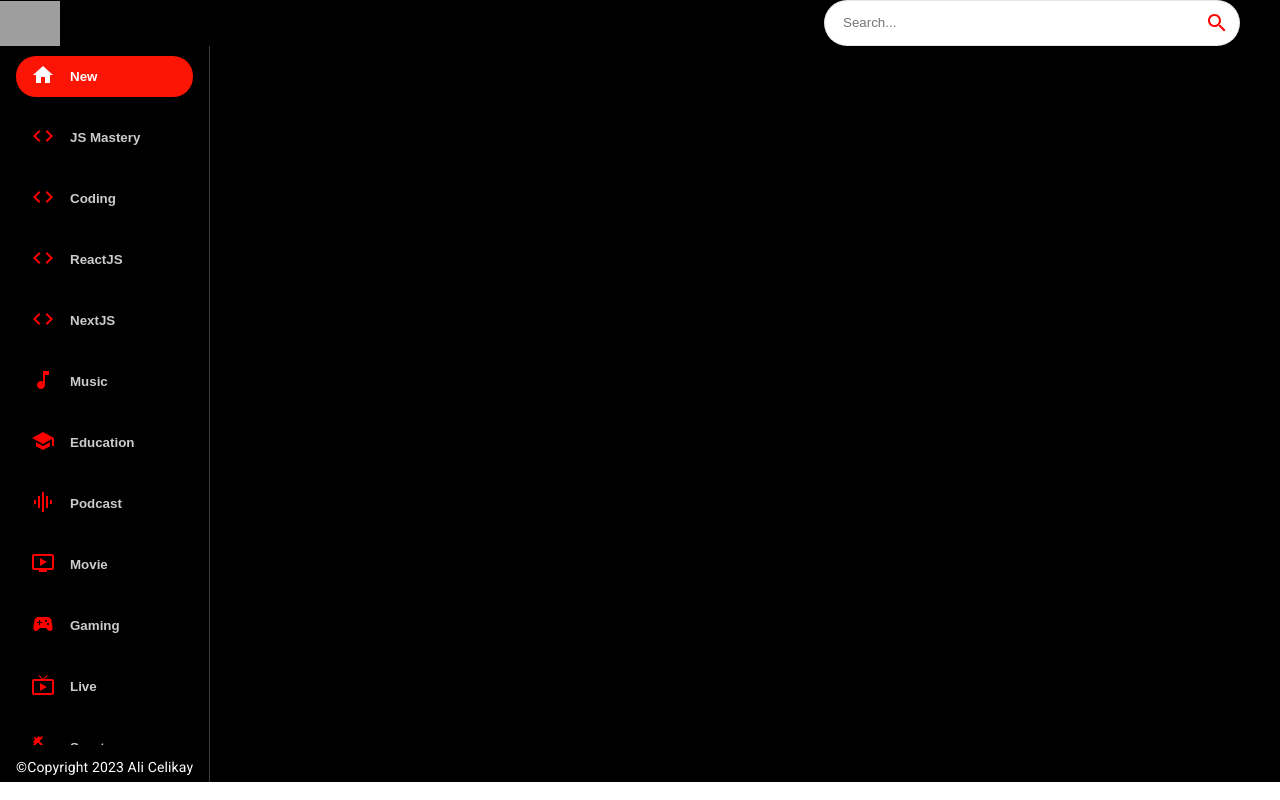
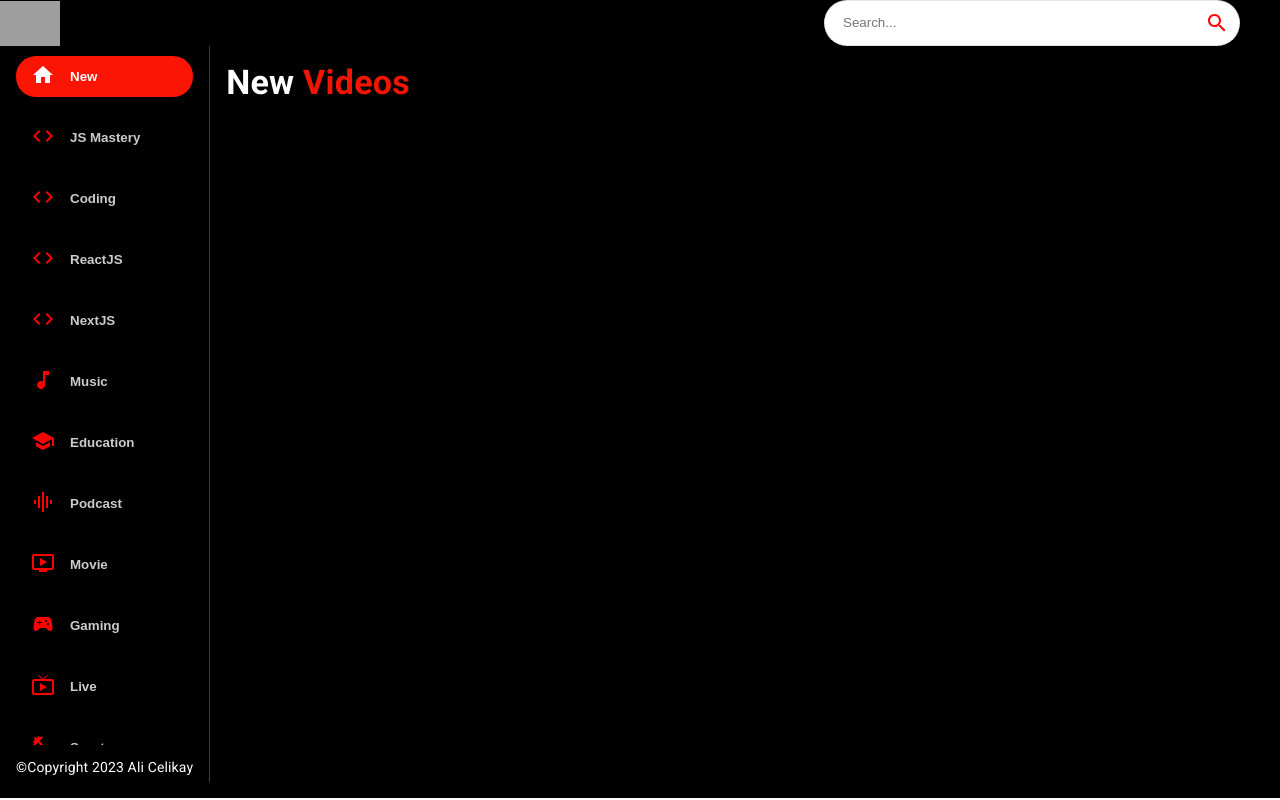
Before and after one commit to AliCelikay/react-youtube-clone, a React (Create React App) app: page / in a window 1280 px wide. Built offline with nearby package versions, Linux system fonts and the light colour scheme; no server answers; grey boxes are pictures that could not be loaded.

Commit message:
made videos file and updated sidebar

```diff
--- a/src/components/Feed.jsx
+++ b/src/components/Feed.jsx
@@ -1,10 +1,25 @@
 import React from 'react'
 import {useState, useEffect} from 'react'
 import {Box, Stack, Typography} from '@mui/material'
-import Sidebar from './Sidebar'
+
+// import Sidebar from './Sidebar'
+// import Videos from './Videos'
+import {Sidebar, Videos} from './';// ./components
+
+import { fetchFromAPI } from '../utils/fetchFromApi';
 
 
 const Feed = () => {
+  const [selectedCategory, setSelectedCategory] = useState('New')
+
+  // a lifecycle hook that gets called when component initially loads
+  useEffect(() => {
+
+    fetchFromAPI(`search?part=snippet&q=${selectedCategory}`)
+    // empty dependency array so code will run only when we reload the page
+  }, []);
+
+
   return (
     <Stack
       // second sx means 'usually', usually column, except on medium and larger will be row
@@ -13,7 +28,10 @@ const Feed = () => {
       <Box
         sx={{height: {sx: 'auto', md: '92vh'}, borderRight: '1px solid #3d3d3d', px: {sx: 0, md: 2}}}
       >
-        <Sidebar/>
+        <Sidebar
+          selectedCategory={selectedCategory}
+          setSelectedCategory={setSelectedCategory}
+        />
         <Typography
           className="copyright"
           variant="body2"
@@ -22,6 +40,12 @@ const Feed = () => {
           ©Copyright 2023 Ali Celikay
         </Typography>
       </Box>
+      <Box p={2} sx={{overflowY: 'auto', height:'90vh', flex: 2}}>
+        <Typography variant="h4" fontWeight="bold" mb={2} sx={{color: 'white'}}>
+          {selectedCategory} <span style={{color: '#F31503'}}>Videos</span>
+        </Typography>
+        <Videos videos={[]}/>
+      </Box>
     </Stack>
   )
 }
--- a/src/components/Sidebar.jsx
+++ b/src/components/Sidebar.jsx
@@ -2,9 +2,7 @@ import React from 'react'
 import {Stack} from '@mui/material';
 import { categories} from '../utils/constants';
 
-const selectedCategory = 'New';
-
-const Sidebar = () => (
+const Sidebar = ({selectedCategory, setSelectedCategory}) => (
     <Stack
         direction="row"
         sx={{
@@ -16,6 +14,7 @@ const Sidebar = () => (
         {categories.map((category) => (
             <button
                 className='category-btn'
+                onClick={() => setSelectedCategory(category.name)}
                 style={{
                     // if the category name is === to selected category, && means then, then make background color that color
                     background: category.name === selectedCategory && '#FC1505',
@@ -26,8 +25,8 @@ const Sidebar = () => (
             >
                 <span
                     style={{
-                        color: category.name === selectedCategory ? 'white' : 'red',
-                        marginRight: '15px'
+                        color: category.name === selectedCategory ? "white" : "red",
+                        marginRight: "15px"
                     }}
                 >{category.icon}</span>
 
--- /dev/null
+++ b/src/components/Videos.jsx
@@ -0,0 +1,9 @@
+import React from 'react'
+
+const Videos = () => {
+  return (
+    <div>Videos</div>
+  )
+}
+
+export default Videos
--- a/src/components/index.js
+++ b/src/components/index.js
@@ -5,3 +5,4 @@ export {default as SearchFeed} from './SearchFeed';
 export {default as VideoDetail} from './VideoDetail';
 export {default as SearchBar} from './SearchBar';
 export {default as Sidebar} from './Sidebar';
+export {default as Videos} from './Videos';
```
